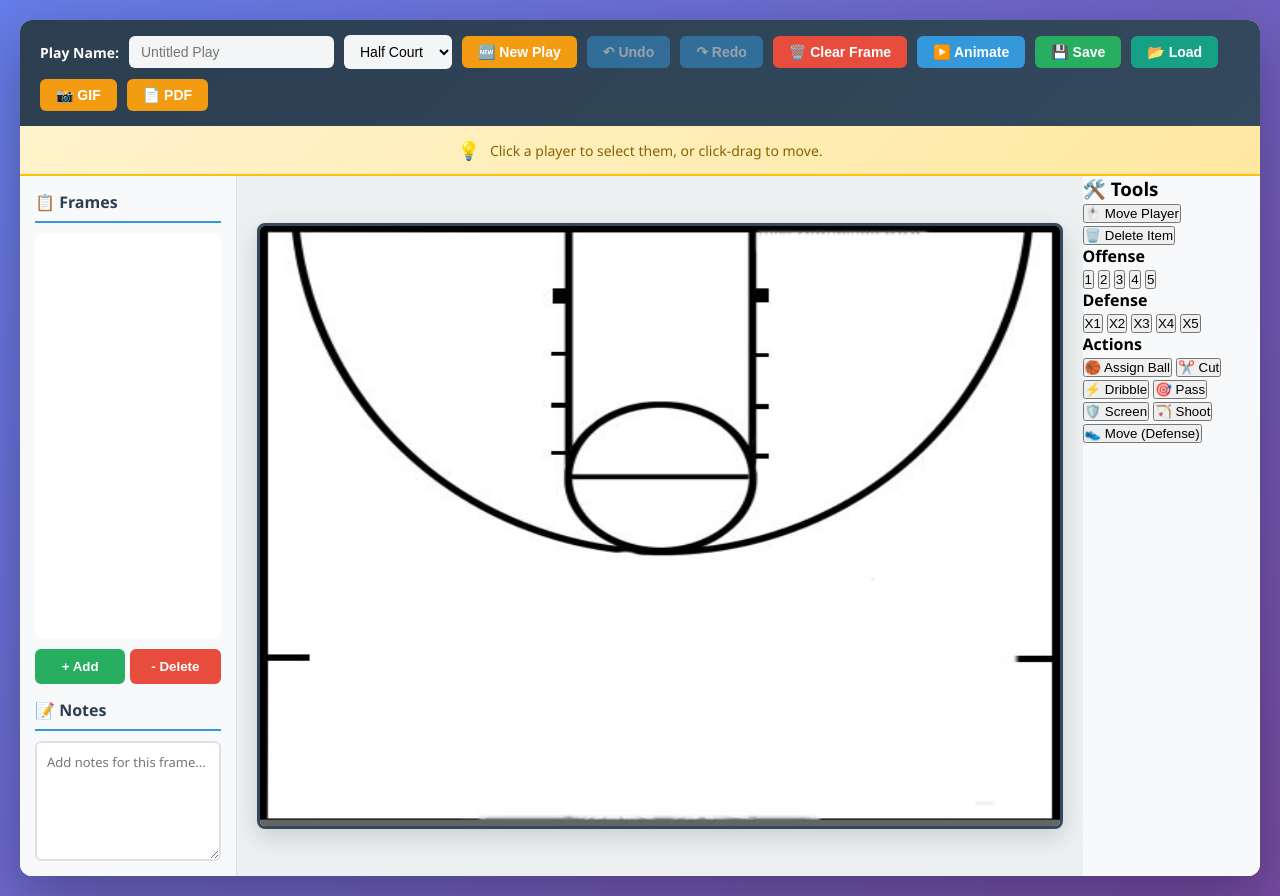
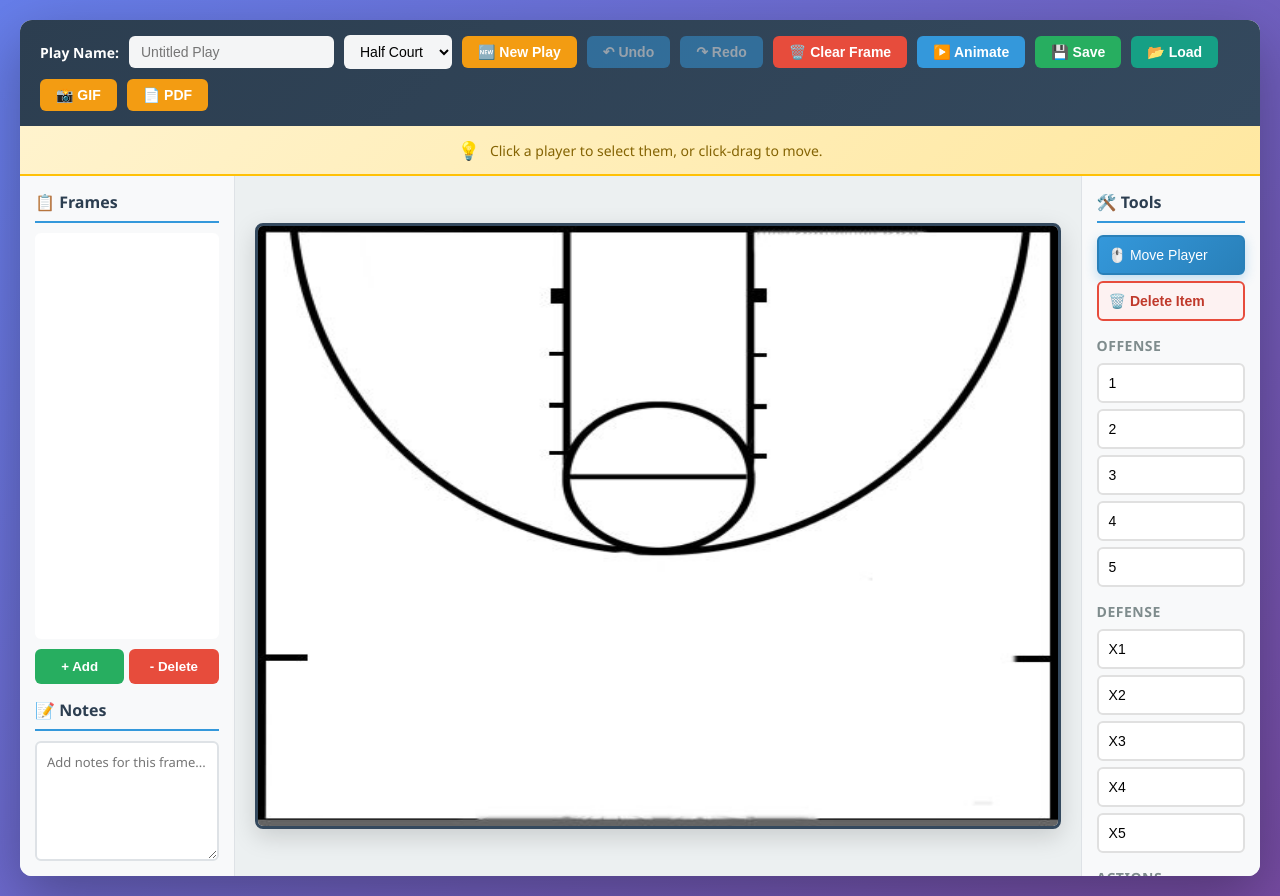
Before and after one commit to mattswymer/Basketball-Playmaker, a plain HTML site: page index.html in a window 1280 px wide. Drawn offline with nearby package versions, Linux system fonts and the light colour scheme.

Commit message:
Restore and update styles in style.css
Restored and modified styles for various components including toolbar, buttons, and canvas. Added drag-over state to the play canvas and fixed button styles.

```diff
--- a/style.css
+++ b/style.css
@@ -233,6 +233,7 @@ body {
   cursor: crosshair;
 }
 
+/* MODIFIED: Added drag-over state */
 #play-canvas.drag-over {
   border: 3px dashed #3498db;
   box-shadow: inset 0 0 30px rgba(52, 152, 219, 0.2);
@@ -243,4 +244,68 @@ body {
 #drawing-toolbox {
   width: 200px;
   background: #f8f9fa;
-  border-
+  border-left: 1px solid #dee2e6;
+  padding: 15px;
+  overflow-y: auto;
+}
+
+#drawing-toolbox h3 {
+  margin: 0 0 12px 0;
+  font-size: 16px;
+  color: #2c3e50;
+  border-bottom: 2px solid #3498db;
+  padding-bottom: 8px;
+}
+
+#drawing-toolbox h4 {
+  margin: 15px 0 8px 0;
+  font-size: 14px;
+  color: #7f8c8d;
+  text-transform: uppercase;
+  letter-spacing: 0.5px;
+}
+
+.tool-btn {
+  display: block;
+  width: 100%;
+  padding: 10px;
+  margin-bottom: 6px;
+  font-size: 14px;
+  text-align: left;
+  background: white;
+  border: 2px solid #e0e0e0;
+  border-radius: 6px;
+  cursor: pointer;
+  transition: all 0.2s;
+  font-weight: 500;
+}
+
+.tool-btn:hover:not(.active) {
+  border-color: #3498db;
+  transform: translateX(2px);
+}
+
+.tool-btn.active {
+  background: linear-gradient(135deg, #3498db 0%, #2980b9 100%);
+  color: white;
+  border-color: #2980b9;
+  box-shadow: 0 4px 12px rgba(52, 152, 219, 0.3);
+}
+
+.tool-btn.dragging {
+  opacity: 0.5;
+  transform: scale(0.95);
+}
+
+/* FIXED: This rule was broken in the original file */
+.tool-btn[data-tool="delete"] {
+  background-color: #fdf2f2;
+  border-color: #e74c3c;
+  color: #c0392b;
+  font-weight: 600;
+}
+.tool-btn[data-tool="delete"].active {
+  background: linear-gradient(135deg, #e74c3c 0%, #c0392b 100%);
+  border-color: #c0392b;
+  color: white;
+}
```
